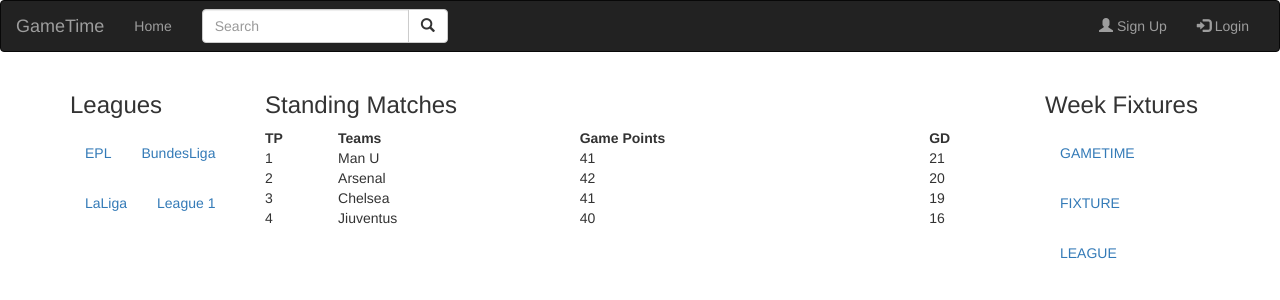
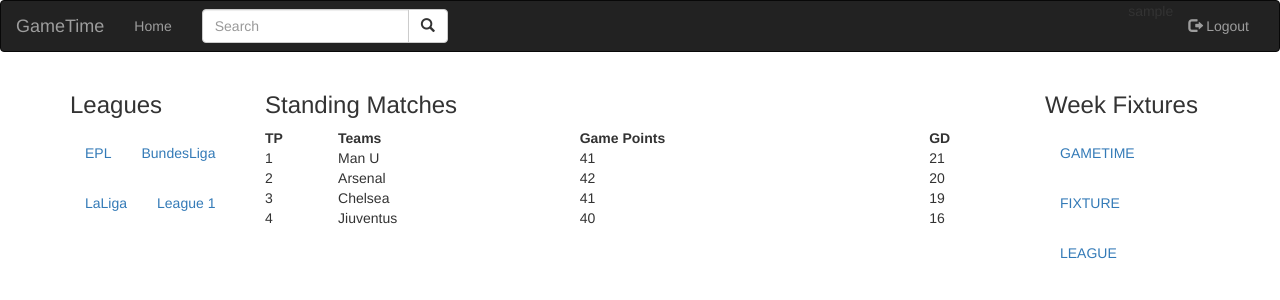
Before and after one commit to petersoleeh/GameTime, a Flask app: page / in a window 1280 px wide. Shown: the top 300 px of the page. Run offline with Flask 2, Linux system fonts and the light colour scheme; the visitor is signed in with stand-in values (Sample User, id 1); data comes from the database, SQL or seed files in the repository; some libraries are stand-ins or nearby versions.

Commit message:
Add clickable buttons to sign up and login

```diff
--- a/app/templates/base.html
+++ b/app/templates/base.html
@@ -2,3 +2,8 @@
 
 <!-- nav block -->
 {% block navbar %}{% include 'navbar.html' %}{% endblock %} {% block styles %}{{super()}} {% endblock %}
+
+<!-- content block -->
+{%block content%}
+
+{%endblock%}
--- a/app/templates/index.html
+++ b/app/templates/index.html
@@ -1,4 +1,9 @@
-{% extends 'base.html' %} {% block content %}
+{% extends 'base.html' %}
+<!-- styles block -->
+{%block styles%} {{ super() }}
+<link rel="stylesheet" href="{{url_for('static', filename='css/index.css')}}"> {%endblock%}
+
+{% block content %}
 
 <div class="container">
   <div class="row">
--- a/app/templates/navbar.html
+++ b/app/templates/navbar.html
@@ -34,8 +34,13 @@
             </div>
           </form>
           <ul class="nav navbar-nav navbar-right">
-            <li><a href="#"><span class="glyphicon glyphicon-user"></span> Sign Up</a></li>
-            <li><a href="#"><span class="glyphicon glyphicon-log-in"></span> Login</a></li>
+            {%if current_user.is_authenticated%}
+            <li>{{current_user.username}}</li>
+            <li><a href="{{url_for('auth.logout')}}"><span class="glyphicon glyphicon-log-out"></span> Logout</a></li>
+            {%else%}
+            <li><a href="{{url_for('auth.register')}}"><span class="glyphicon glyphicon-user"></span> Sign Up</a></li>
+            <li><a href="{{url_for('auth.login')}}"><span class="glyphicon glyphicon-log-in"></span> Login</a></li>
+            {%endif%}
           </ul>
         </div>
       </div>
```
